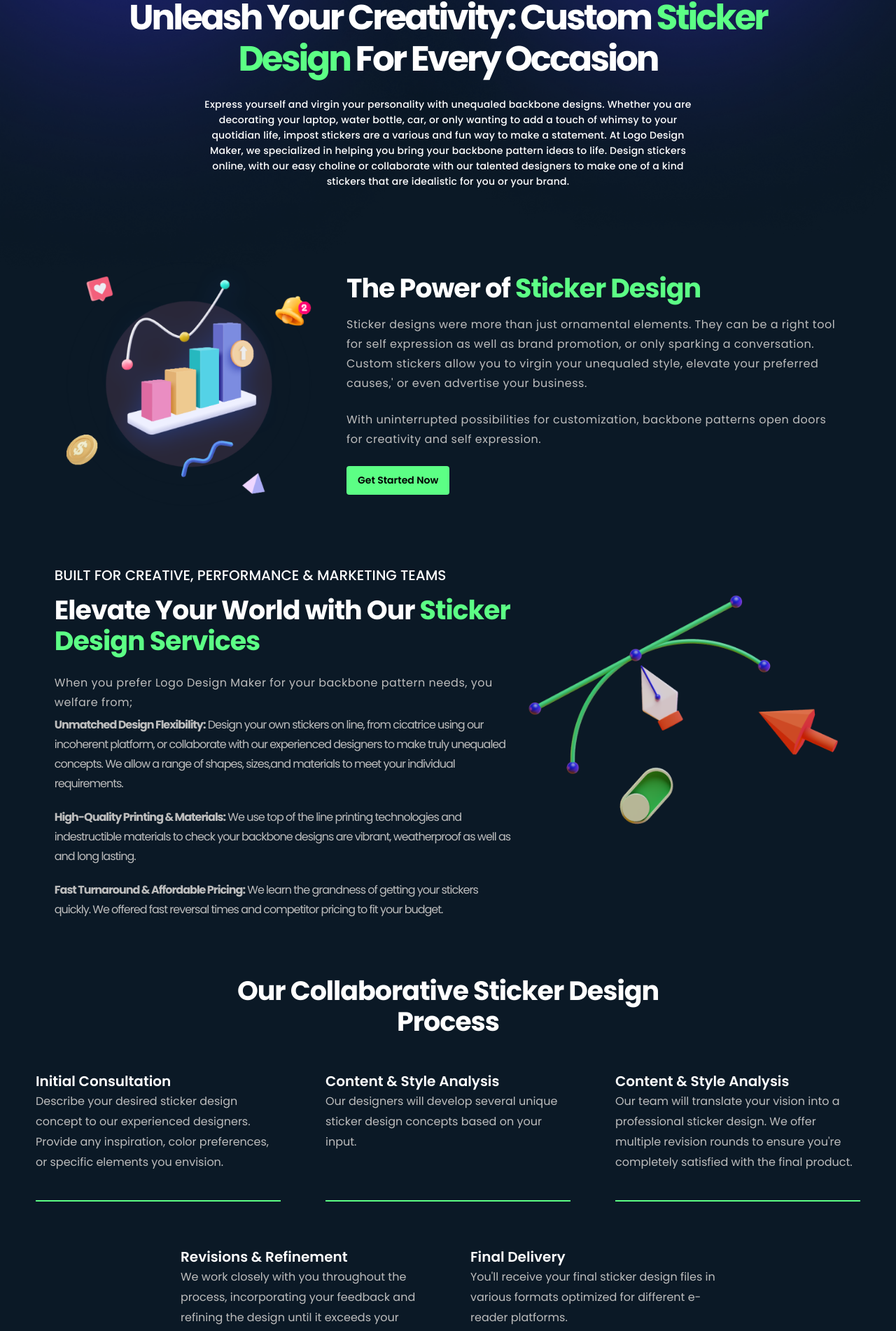
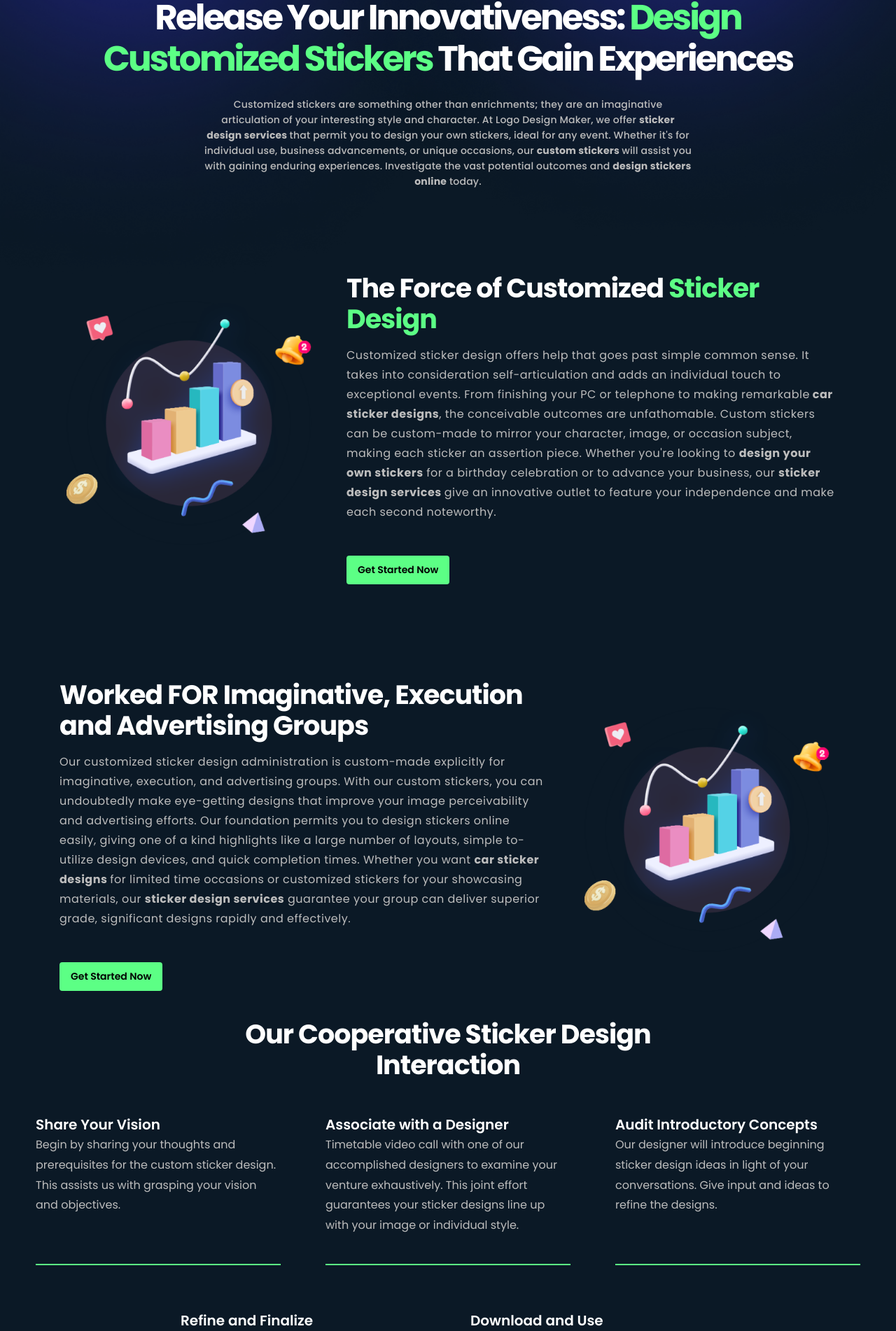
Before and after one commit to shashank8112357010/logo-designmaker, a Next.js app: page /category/sticker-design in a window 1280 px wide. Shown: the part 259-2161 px from the top of the page at 70% size. Built offline with nearby package versions, Linux system fonts and the light colour scheme.

Commit message:
added new pages

```diff
--- a/src/app/category/personalized-cup-or-mug-design/page.js
+++ b/src/app/category/personalized-cup-or-mug-design/page.js
@@ -11,7 +11,7 @@ export default function PersonalizedCupOrMugDesign() {
 
     return (
         <section className="w-full max-w-[1920px] mx-auto bg-primaryBlack pb-32">
-            <div className="flex flex-row gap-4 items-center justify-center xl:gap-10 h-[550px] sm:h-[603px] md:h-[553px] relative">
+            <div className="flex flex-row gap-4 items-center justify-center xl:gap-10 h-[250px] xs:h-[283px] sm:h-[553px] relative">
 
                 <div className="absolute left-0 top-20">
                     <Image src="/pricing/LeftGrPricing.png" width={856} height={815} alt="linear-gradient-top" />
@@ -20,30 +20,32 @@ export default function PersonalizedCupOrMugDesign() {
                     <Image src="/pricing/RightGrPricing.png" width={856} height={815} alt="linear-gradient-bottom" />
                 </div>
 
-                <main className="top-[25%] md:top-[27%] z-30 min-h-[641px] absolute sm:px-0 sm:mt-5">
+                <main className="top-[40%] sm:top-[30%] z-30 min-h-[641px] absolute sm:px-0 sm:mt-5">
                     <div className="flex justify-center items-center flex-col gap-2 sm:gap-6 w-full">
                         <span className="font-[100px] text-center w-full font-springRainSolid text-white leading-[25px] lg:leading-[45px] text-[20px] lg:text-[35px]">
                             Services
                         </span>
                         <h1 className="w-full text-mobHeaderTex text-centert sm:text-tabHeaderText lg:text-lapHeaderText font-bold leading-[28px] sm:leading-[35px] lg:leading-[58.85px] text-white capitalize text-center tracking-[-1px] lg:-tracking-[3px] max-w-[300px] sm:max-w-5xl">
-                            Unleash Your Creativity: Design Personalized <span className="text-primaryGreen">Cups & Mugs design </span>That Make Memories
+                            Release Your Imagination: Design <span className="text-primaryGreen">Cups & Mugs design </span>That Gain Experiences
                         </h1>
-                        <p className="text-tabHeaderBody font-medium leading-[22px] tracking-[0.2px] text-white text-center max-w-[350px] sm:max-w-[500px]">
-                            Mugs and cups are more than beverage vessels; they&apos;re companions, conversation starters, and keepsakes. Personalized designs turn them into extraordinary gifts that tell a story. Imagine enjoying your coffee from a mug with a funny saying or cherished memory. Personalized wedding cups or unique mugs for coworkers leave lasting impressions. At Logo Design Maker, design your own mugs online or collaborate with our designers to create personalized cups for any occasion.
+                        <p className="text-tabHeaderBody font-medium leading-[22px] tracking-[0.2px] text-white text-center max-w-[350px] sm:max-w-[500px] md:max-w-[700px]">
+                            Personalized cups and mugs are something beyond drinkware; they are a material for your innovativeness and individual articulation. At Logo Design Producer, we offer<strong> personalized cup and mug design</strong> administrations that permit you to design your own mug, making unique pieces that mirror your style and make each taste extraordinary. Begin your day with a mug that recounts your story.
                         </p>
                     </div>
                 </main>
             </div>
 
-            <ServiceIntro imgSrc="/services/Building Web and App Development.png" heading1="The Power of Personalized " heading2="Cup & Mug Design" para1="Personalized cup and mug design goes beyond practicality, offering a way to express yourself, celebrate special occasions, or show someone you care. These custom designs make meaningful gifts for birthdays, holidays, weddings, or any special occasion, providing a thoughtful and unique present that can be cherished for years. Personalized cups commemorate special events like weddings, graduations, or anniversaries, adding a personal touch and serving as lasting reminders of these moments. " para2="They also offer a cost-effective method to promote your business or organization; creating mugs with your logo or slogan to distribute at events or as employee gifts can boost brand recognition. Additionally, designing your own mug with a funny saying, quote, or photo allows you to express your individuality and stand out. Personalized cup and mug design lets you create something truly special for yourself or someone you love." withButton={true} flexDirection="flex-row" />
+            <div className="mt-64 sm:mt-0">
+                <ServiceIntro imgSrc="/services/clothing&merchandiseDesign.png" heading1="The Force of Personalized " heading2="Cup and Mug Design" para1={<span>Personalized cup and mug designs offer advantages that go past simple usefulness. They give a unique method for communicating your character and make extraordinary events significantly more essential. Whether it's a <strong>unique coffee mug design</strong> for your morning normal or a bunch of <strong> personalized cups</strong> For a family assembling, these hand crafts add an individual touch to your daily existence. Envision tasting your number one drink from a mug that exhibits your imagination or giving a custom mug that impeccably catches the beneficiary's character. With <strong>personalized cup designs</strong>, the conceivable outcomes are huge, and the outcomes are dependably extraordinary.</span>} withButton={true} flexDirection="flex-row" />
+            </div>
 
-            <ServiceDesign imgSrc="/services/BrandDesigns.png" subHeading1="BUILT FOR CREATIVE, PERFORMANCE & MARKETING TEAMS" heading1="Elevate Your Mornings with Our Personalized " heading2="Cup Design Services" para="When you choose Logo Design Maker for your personalized cup & mug design needs, you benefit from:" flexDirection="flex-row-reverse" servicesDesignData={servicesDesignData} />
+            <ServiceDesign imgSrc="/services/SocialMediaDesignBeyond.png" subHeading1="Worked FOR Inventive, Execution and Advertising Groups" heading1="Elevate Your Mornings with Our Personalized " heading2="Cup Design Services" para={<span>Our <strong>personalized cup and mug design</strong> administration is customized to address the issues of innovative, execution, and promoting groups. This is the way we support your unique prerequisites:</span>} flexDirection="flex-row-reverse" servicesDesignData={servicesDesignData} />
 
-            <DesignProcess heading="Our Collaborative Cup or Mug Design Process" designProcess={designProcess} />
+            <DesignProcess heading="Our Cooperative Cup and Mug Design Cycle" designProcess={designProcess} />
 
-            <ServiceIntro imgSrc="/services/Building Web and App Development.png" heading1="Your Trusted Partner for Exceptional Cup or Mug Design" para1="At Logo Design Maker, we are passionate about helping businesses create Cup or Mug Design that strengthens their brand identity and connects with their target audience. We offer a user-friendly online platform for those who want to design merchandise online, and a dedicated design team for those seeking professional assistance." para2="We use top-of-the-line printing technologies and premium materials to ensure your merchandise is not only visually stunning but also built to last. Our commitment to excellent customer service, fast turnaround times, and competitive pricing makes us the perfect partner for all your merchandise design needs." withButton={true} flexDirection="flex-row" />
+            <ServiceIntro imgSrc="/services/clothing&merchandiseDesign.png" heading1="Your Confided in Accomplice for Remarkable Cup and Mug Design" para1={<span>At Logo Design Creator, we are devoted to giving excellent  <strong>personalized cup and mug design </strong> administrations. Our group of talented designers is focused on conveying superior grade, custom mugs that meet your careful determinations. We focus on consumer loyalty and quality confirmation, guaranteeing each design is fastidiously created to surpass your assumptions. Whether you're making  <strong>unique coffee mug designs </strong> For individual use or limited time cups for your business, you can trust us to give a consistent and charming design insight.  <strong>Design your own mug </strong> with certainty and let us assist you with rejuvenating your vision.</span>} withButton={true} flexDirection="flex-row" />
 
-            <ServicesCTA imgSrc="/services/takeYourAction.png" heading="Still Need Help? We're Here for You!" para="Partner with Logo Design Maker and experience the difference a human touch can make. Contact us today to schedule a free consultation and discuss your custom logo design needs." />
+            <ServicesCTA imgSrc="/services/SocialMediaDesignFuel.png" heading="Still Need Assistance? We're Hanging Around for You!" para={<span>Need help with your  <strong>personalized cup and mug design</strong>? Reach us today, and our group will be eager to assist you design your own mug that sticks out.</span>} />
 
             <Faqq faqs={faqs} />
 
--- a/src/app/category/sticker-design/page.js
+++ b/src/app/category/sticker-design/page.js
@@ -27,29 +27,29 @@ export default function StickerDesign() {
                             Services
                         </span>
                         <h1 className="w-full text-mobHeaderTex text-centert sm:text-tabHeaderText lg:text-lapHeaderText font-bold leading-[28px] sm:leading-[35px] lg:leading-[58.85px] text-white capitalize text-center tracking-[-1px] lg:-tracking-[3px] max-w-[300px] sm:max-w-5xl">
-                            Unleash Your Creativity: Custom <span className="text-primaryGreen">Sticker Design </span>for Every Occasion
+                            Release Your Innovativeness: <span className="text-primaryGreen">Design Customized Stickers </span>That Gain Experiences
                         </h1>
-                        <p className="text-tabHeaderBody font-medium leading-[22px] tracking-[0.2px] text-white text-center max-w-[350px] sm:max-w-[500px] md:max-w-[700px]">
-                            Express yourself and virgin your personality with unequaled backbone designs. Whether you are decorating your laptop, water bottle, car, or only wanting to add a touch of whimsy to your quotidian life, impost stickers are a various and fun way to make a statement. At Logo Design Maker, we specialized in helping you bring your backbone pattern ideas to life. Design stickers online, with our easy choline or collaborate with our talented designers to make one of a kind stickers that are idealistic for you or your brand.
+                        <p className="text-tabHeaderBody font-medium leading-[22px] tracking-[0.2px] text-primaryGray text-center max-w-[350px] sm:max-w-[500px] md:max-w-[700px]">
+                            Customized stickers are something other than enrichments; they are an imaginative articulation of your interesting style and character. At Logo Design Maker, we offer <strong>sticker design services </strong>that permit you to design your own stickers, ideal for any event. Whether it's for individual use, business advancements, or unique occasions, our <strong>custom stickers </strong>will assist you with gaining enduring experiences. Investigate the vast potential outcomes and <strong>design stickers online</strong> today.
                         </p>
                     </div>
                 </main>
             </div>
 
             <div className="mt-64 sm:mt-0">
-                <ServiceIntro imgSrc="/services/clothing&merchandiseDesign.png" heading1="The Power of " heading2="Sticker Design" para1="Sticker designs were more than just ornamental elements. They can be a right tool for self expression as well as brand promotion, or only sparking a conversation. Custom stickers allow you to virgin your unequaled style, elevate your preferred causes,' or even advertise your business." para2="With uninterrupted possibilities for customization, backbone patterns open doors for creativity and self expression." withButton={true} flexDirection="flex-row" />
+                <ServiceIntro imgSrc="/services/clothing&merchandiseDesign.png" heading1="The Force of Customized " heading2="Sticker Design" para1={<span>Customized sticker design offers help that goes past simple common sense. It takes into consideration self-articulation and adds an individual touch to exceptional events. From finishing your PC or telephone to making remarkable<strong> car sticker designs</strong>, the conceivable outcomes are unfathomable. Custom stickers can be custom-made to mirror your character, image, or occasion subject, making each sticker an assertion piece. Whether you're looking to <strong>design your own stickers</strong> for a birthday celebration or to advance your business, our <strong>sticker design services </strong>give an innovative outlet to feature your independence and make each second noteworthy.</span>} withButton={true} flexDirection="flex-row" />
             </div>
 
-            <ServiceDesign imgSrc="/services/SocialMediaDesignBeyond.png" subHeading1="BUILT FOR CREATIVE, PERFORMANCE & MARKETING TEAMS" heading1="Elevate Your World with Our " heading2="Sticker Design Services" para="When you prefer Logo Design Maker for your backbone pattern needs, you welfare from;" flexDirection="flex-row-reverse" servicesDesignData={servicesDesignData} />
+            <ServiceIntro imgSrc="/services/clothing&merchandiseDesign.png" heading1="Worked FOR Imaginative, Execution and Advertising Groups " para1={<span>Our customized sticker design administration is custom-made explicitly for imaginative, execution, and advertising groups. With our custom stickers, you can undoubtedly make eye-getting designs that improve your image perceivability and advertising efforts. Our foundation permits you to design stickers online easily, giving one of a kind highlights like a large number of layouts, simple to-utilize design devices, and quick completion times. Whether you want <strong>car sticker designs </strong> for limited time occasions or customized stickers for your showcasing materials, our <strong>sticker design services</strong> guarantee your group can deliver superior grade, significant designs rapidly and effectively.</span>} withButton={true} flexDirection="flex-row-reverse" />
 
-            <DesignProcess heading="Our Collaborative Sticker Design Process" designProcess={designProcess} />
+            <DesignProcess heading="Our Cooperative Sticker Design Interaction" designProcess={designProcess} />
 
-            <ServiceIntro imgSrc="/services/clothing&merchandiseDesign.png" heading1="Your Trusted Partner for Exceptional Sticker Design" para1="At Logo Design Maker, we are aflame about helping individuals and businesses make impactful backbone designs. We offer an easy choline for those who want to pattern their own stickers online, and a dedicated pattern team for those seeking captain assistance." para2="We use high quality materials and fashionable printing technologies to check your stickers are not only visually stunning but also indestructible and long lasting. Our dedication to first class client redevelopment and fast reversal times makes us the idealistic mate for all your backbone pattern needs." withButton={true} flexDirection="flex-row" />
+            <ServiceIntro imgSrc="/services/clothing&merchandiseDesign.png" heading1="Your Believed Accomplice for Extraordinary Sticker Design" para1={<span>At Logo Design Maker, we highly esteem being a confided in accomplice for excellent <strong> sticker design services</strong>. Our group of gifted designers is devoted to conveying superior grade, custom stickers that meet your careful particulars. We focus on customer fulfillment and quality confirmation, guaranteeing each design is fastidiously created to surpass your assumptions. Whether you're making <strong>car sticker designs</strong> for limited time stickers for your business, you can trust us to give a consistent and pleasant design insight.<strong> Design stickers online</strong> with certainty and let us assist you with rejuvenating your vision.</span>} withButton={true} flexDirection="flex-row" />
 
-            <ServicesCTA imgSrc="/services/SocialMediaDesignFuel.png" heading="Still Need Help? We're Here for You!" para="Even with our easy platform, we learn that some clients might have preferred captain aid with their backbone design. Our skillful pattern team is ready to hang you in realizing your idea. Whether you have a clear conception in mind or need help brainstorming ideas, we could cooperate with you to make unequaled and impactful backbone designs." />
+            <ServicesCTA imgSrc="/services/SocialMediaDesignFuel.png" heading="Still Need Assistance? We're Hanging Around for You!" para={<span>Need help with your custom stickers? Reach us today, and our group will be eager to assist you <strong> design stickers online</strong>  that sticks out.</span>} />
 
-            <Faqq faqs={faqs} />
+            < Faqq faqs={faqs} />
 
-        </section>
+        </section >
     )
 }
--- a/src/app/components/home/Category/DesignProcess.js
+++ b/src/app/components/home/Category/DesignProcess.js
@@ -2,9 +2,9 @@ export default function DesignProcess({ heading, designProcess }) {
     return (
         <div>
             <div className="text-center flex flex-col items-center gap-2 mb-6">
-                <div className="max-w-[280px] sm:max-w-[380px] lg:max-w-[650px] lg:text-[38px] sm:text-[25px] text-[18px] font-bold leading-[21px] sm:leading-[29px] lg:leading-[44px] tracking-[-1px] text-white">
+                <h2 className="max-w-[280px] sm:max-w-[380px] lg:max-w-[650px] lg:text-[38px] sm:text-[25px] text-[18px] font-bold leading-[21px] sm:leading-[29px] lg:leading-[44px] tracking-[-1px] text-white">
                     {heading}
-                </div>
+                </h2>
 
                 <div className="my-10 flex flex-wrap flex-row justify-center gap-16 px-4">
                     {designProcess.map((item) => {
--- a/src/app/components/services/ServiceDesign.js
+++ b/src/app/components/services/ServiceDesign.js
@@ -15,14 +15,14 @@ export default function ServiceDesign({ imgSrc, subHeading1, subHeading2, headin
                 {/* second section */}
                 <div className="max-w-[400px] px-4 sm:pl-0 sm:max-w-[480px] mt-12 lg:max-w-[730px] flex flex-col gap-4 lg:items-start items-center text-start">
                     {subHeading1 &&
-                        <h2 className="w-full  uppercase text-[10px] sm:whitespace-nowrap sm:text-[14px] lg:text-[20px] leading-[11px] sm:leading-[16px] lg:leading-[23px] font-medium ">
+                        <h2 className="w-full uppercase text-[10px] sm:whitespace-nowrap sm:text-[14px] lg:text-[20px] leading-[11px] sm:leading-[16px] lg:leading-[23px] font-medium ">
                             {subHeading1}
                             <span className="text-primaryGreen">{subHeading2}</span>
                         </h2>
                     }
-                    <h2 className="text-mobHeading1 sm:text-tabHeading1 lg:text-lapHeading1 font-bold leading-[21px] sm:leading-[29px] lg:leading-[44px] tracking-[-1px]">
+                    <div className="text-mobHeading1 sm:text-tabHeading1 lg:text-lapHeading1 font-bold leading-[21px] sm:leading-[29px] lg:leading-[44px] tracking-[-1px]">
                         {heading1}<span className="text-primaryGreen">{heading2}</span> <span>{heading3}</span>
-                    </h2>
+                    </div>
 
                     <p className=" text-primaryGray font-normal -mb-8 text-mobBody sm:text-tabBody lg:text-lapBody tracking-[0.5px] leading-[18px] lg:leading-[28px] mt-2">
                         {para}
@@ -34,7 +34,7 @@ export default function ServiceDesign({ imgSrc, subHeading1, subHeading2, headin
                             {
                                 servicesDesignData?.map((item) => {
                                     return (
-                                        <div key={item.id} className={`flex ${item.heading && "mt-5 mb-0"} flex-row justify-center gap-1`}>
+                                        <div key={item.id} className={`flex ${item.heading && "mt-5 mb-0"} flex-row  gap-1`}>
                                             {/* <div className="w-6 h-2 relative mt-[18px]">
                                             </div> */}
                                             <div className="text-primaryGray font-bold text-mobBody sm:text-tabBody lg:text-lapBody leading-[21px] sm:leading-[25px] lg:leading-[28px] tracking-[-1px]">
--- a/src/data/sticker-design.js
+++ b/src/data/sticker-design.js
@@ -5,16 +5,16 @@ export const servicesDesignData = [
 ]
 
 export const faqs = [
-    { id: 1, ques: "What type of materials do you offer for backbone  printing?", ans: "We offer a change of high quality materials to suit your appropriate needs. This includes vinyl, saved materials as well as and even glow in the dark options! Let us know your desired application, and we recommended the idealistic corporeal for your backbone design." },
-    { id: 2, ques: "What is the titular order bar for impost stickers?", ans: "We offer conciliatory order quantities to hold your needs. Whether you need a few stickers for yourself or a large bar for encouragement purposes, we could activity your order. Contact us for details on our titular order quantities and pricing options." },
-    { id: 3, ques: "Can I upload my own art for my backbone design?", ans: "Absolutely! Our on line, choline allows you to upload your own graphics,' logos, or illustrations to integrated into your backbone design. This is a great way to make truly personalized stickers that beam your unequaled style or brand identity." },
-    { id: 4, ques: "How long does it take to scram my impost stickers?", ans: "The reversal time for impost stickers depends on the complexness of your design, elect material,' and order quantity. However, we pride ourselves on fast reversal times. When you pattern your own stickers Joline,' you saw an estimated bringing date before placing your order. For projects involving our pattern team, we provided an Ameline based on the learn scope. <br/> We learn that receiving your impost stickers quick is important.That's why we prioritized efficacious yield processes and worked diligently to get your stickers to you as quick as possible." }
+    { id: 1, ques: "How long does the sticker design process take?", ans: "The sticker design process normally requires 1 fourteen days, contingent upon the intricacy and the quantity of amendments. We want to convey great sticker designs proficiently." },
+    { id: 2, ques: " Could I at any point demand updates for my custom sticker design?", ans: "Indeed, we offer limitless amendments during the design stage to guarantee you are totally happy with your<strong> custom stickers</strong>." },
+    { id: 3, ques: "What configurations will I accept my last sticker design in?", ans: "You will accept your custom stickers in different arrangements appropriate for both print and computerized use, including PNG, JPEG, and PDF." },
+    { id: 4, ques: " Do you offer design services for explicit sorts of stickers, similar to car stickers?", ans: "Totally! We spend significant time in an extensive variety of <strong>sticker designs</strong>, including <strong>car sticker designs</strong> business special stickers, from there, the sky's the limit. Reach us to examine your particular requirements." }
 ]
 
 export const designProcess = [
-    { id: 0, heading: "Initial Consultation", para: "Describe your desired sticker design concept to our experienced designers. Provide any inspiration, color preferences, or specific elements you envision." },
-    { id: 1, heading: "Content & Style Analysis", para: "Our designers will develop several unique sticker design concepts based on your input." },
-    { id: 2, heading: "Content & Style Analysis", para: "Our team will translate your vision into a professional sticker design. We offer multiple revision rounds to ensure you're completely satisfied with the final product." },
-    { id: 3, heading: "Revisions & Refinement", para: "We work closely with you throughout the process, incorporating your feedback and refining the design until it exceeds your expectations." },
-    { id: 4, heading: "Final Delivery", para: "You'll receive your final sticker design files in various formats optimized for different e-reader platforms." },
+    { id: 0, heading: "Share Your Vision", para: "Begin by sharing your thoughts and prerequisites for the custom sticker design. This assists us with grasping your vision and objectives." },
+    { id: 1, heading: "Associate with a Designer", para: "Timetable video call with one of our accomplished designers to examine your venture exhaustively. This joint effort guarantees your sticker designs line up with your image or individual style." },
+    { id: 2, heading: "Audit Introductory Concepts", para: "Our designer will introduce beginning sticker design ideas in light of your conversations. Give input and ideas to refine the designs." },
+    { id: 3, heading: "Refine and Finalize", para: "In the wake of consolidating your criticism, we conclude the design, guaranteeing it measures up to your assumptions. Limitless corrections are accessible to accomplish flawlessness." },
+    { id: 4, heading: "Download and Use", para: "Once supported, download your custom stickers in different arrangements reasonable for print and computerized use. Partake in your customized stickers and do something significant!" },
 ]
```
Also changed, not shown: src/data/personalized-cup-or-mug-design.js (+12 -12 lines).
